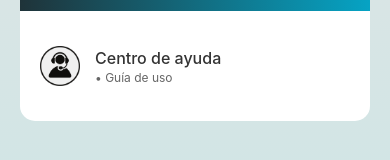
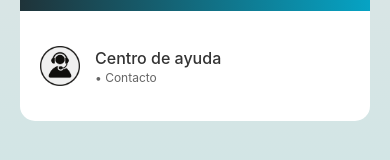
Before and after one commit to Lok-yo/SPX-APP, a React Native app: screen /Settings in a window 390 px wide. Shown: the part 321-481 px from the top of the page. Built offline with nearby package versions, Linux system fonts and the light colour scheme.

Commit message:
Update SettingsScreen.tsx

```diff
--- a/src/screens/SettingsScreen.tsx
+++ b/src/screens/SettingsScreen.tsx
@@ -34,7 +34,7 @@ const SettingsScreen: React.FC = () => {
         {
           id: 'help',
           title: 'Centro de ayuda',
-          subtitle: '• Guía de uso',
+          subtitle: '• Contacto',
           image: ayuda,
         },
       ],
```
